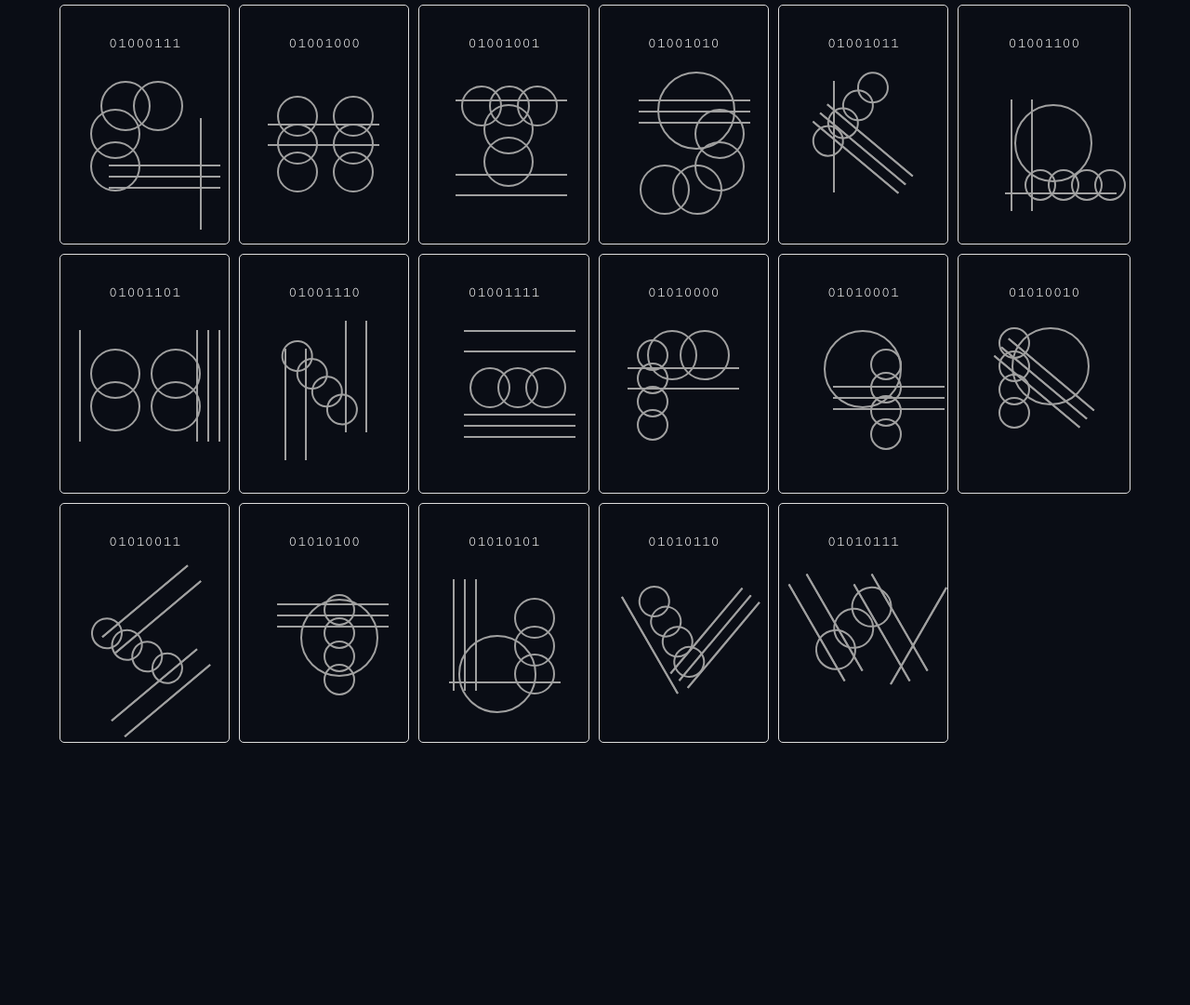
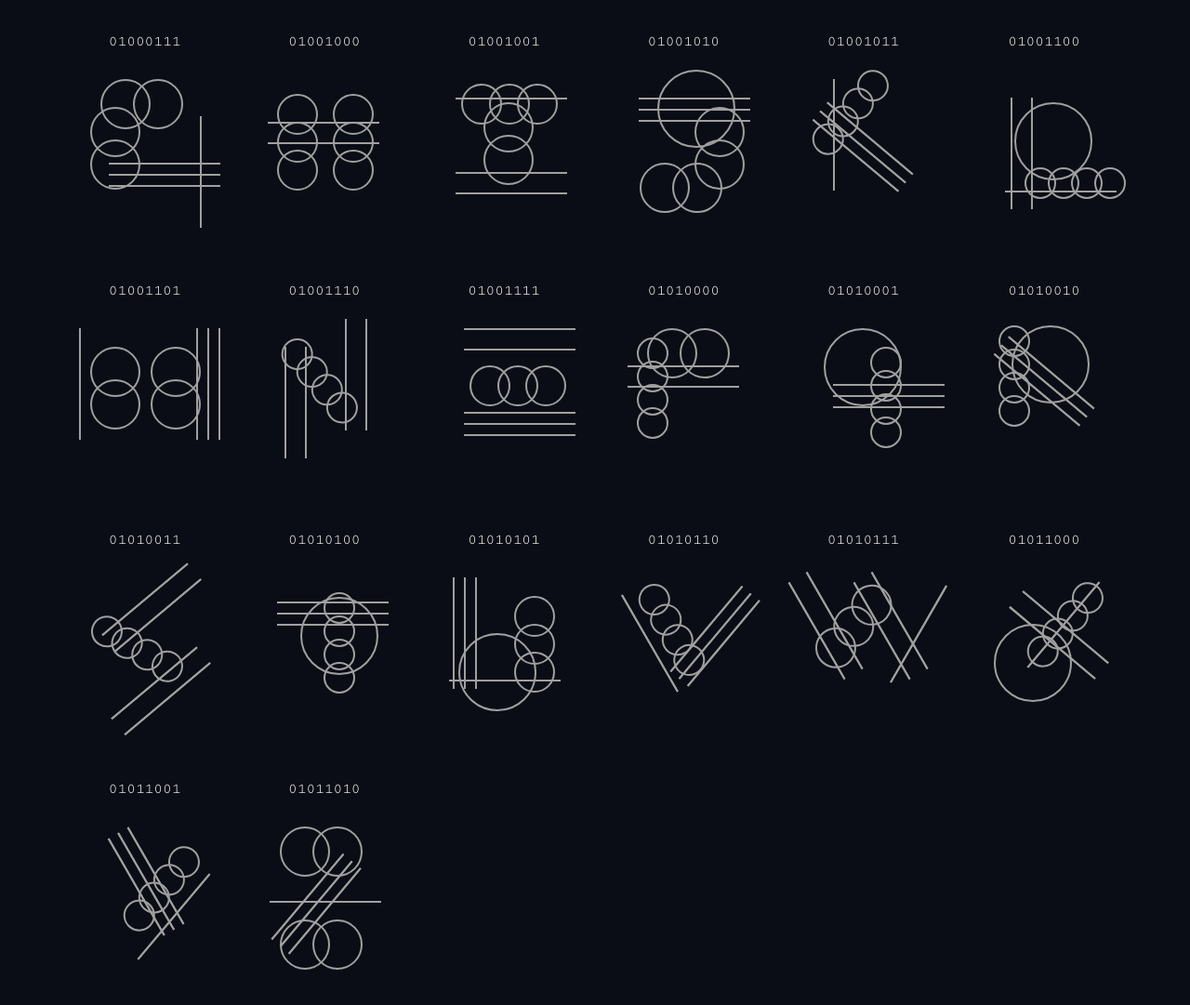
Before and after one commit to f-hanna/advanced-interaction-design, a plain HTML site: page project-1/index.html in a window 1280 px wide. Shown: the part 539-1620 px from the top of the page at 93% size. Drawn offline with nearby package versions, Linux system fonts and the light colour scheme.

Commit message:
DONE WITH ALPHABET+INTERACTIONS

```diff
--- a/project-1/index.html
+++ b/project-1/index.html
@@ -832,11 +832,11 @@
                     <div class="line a-8"></div>
                 </div>
 
-                <div class="line-2" id="v-l2-1">
+                <div class="line-2" id="w-l2-1">
                     <div class="line a-4"></div>
                     <div class="line a-2"></div>
                 </div>
-                <div class="line-2" id="v-l2-2">
+                <div class="line-2" id="w-l2-2">
                     <div class="line a-7"></div>
                     <div class="line a-6"></div>
                 </div>
@@ -852,6 +852,109 @@
 
         </div>
 
+        <!-- X -->
+        <div class="container">
+            <div class="letter-header">
+                <p class="letterform">X</p>
+                <p class="binary">01011000</p>
+            </div>
+
+            <div class="letter" id="X">
+
+                <div class="line-2">
+                    <div class="line a-5"></div>
+                    <div class="line a-4"></div>
+                </div>
+
+                <div class="line-1">
+                    <div class="line a-2"></div>
+                </div>
+
+                <div class="circle-1 a-1">
+                </div>
+
+
+                <div class="circle-4">
+                    <div class="circle c4-1 a-8"></div>
+                    <div class="circle c4-2 a-7"></div>
+                    <div class="circle c4-3 a-6"></div>
+                    <div class="circle c4-4 a-3"></div>
+                </div>
+
+
+
+
+            </div>
+
+        </div>
+
+        <!-- Y -->
+        <div class="container">
+            <div class="letter-header">
+                <p class="letterform">Y</p>
+                <p class="binary">01011001</p>
+            </div>
+
+            <div class="letter" id="Y">
+
+                <div class="line-3">
+                    <div class="line a-8"></div>
+                    <div class="line a-5"></div>
+                    <div class="line a-4"></div>
+                </div>
+
+                <div class="line-1">
+                    <div class="line a-2"></div>
+                </div>
+
+                <div class="circle-4">
+                    <div class="circle c4-1 a-7"></div>
+                    <div class="circle c4-2 a-6"></div>
+                    <div class="circle c4-3 a-3"></div>
+                    <div class="circle c4-4 a-1"></div>
+                </div>
+
+
+            </div>
+
+        </div>
+
+         <!-- Z -->
+         <div class="container">
+            <div class="letter-header">
+                <p class="letterform">Z</p>
+                <p class="binary">01011010</p>
+            </div>
+
+            <div class="letter" id="Z">
+
+                <div class="line-3">
+                    <div class="line a-5"></div>
+                    <div class="line a-4"></div>
+                    <div class="line a-2"></div>
+                </div>
+
+                <div class="line-1">
+                    <div class="line a-7"></div>
+                </div>
+
+                <div class="circle-2 horizontal" id="z-c2-1">
+                    <div class="circle c2-1 a-2"></div>
+                    <div class="circle c2-2 a-1"></div>
+                </div>
+
+                <div class="circle-2 horizontal" id="z-c2-2">
+                    <div class="circle c2-1 a-8"></div>
+                    <div class="circle c2-2 a-6"></div>
+                </div>
+
+
+
+
+            </div>
+
+        </div>
+
         <script src="script.js"></script>
 
 </body>
--- a/project-1/letters.css
+++ b/project-1/letters.css
@@ -150,7 +150,7 @@
     margin-top: 2em;
 }
 
-#E > * {
+#E>* {
     position: absolute;
 }
 
@@ -308,7 +308,7 @@
 }
 
 /* J */
-#J > * {
+#J>* {
     position: absolute;
 }
 
@@ -341,7 +341,7 @@
 
 }
 
-#K > * {
+#K>* {
     position: absolute;
 }
 
@@ -367,7 +367,7 @@
     margin-left: .5em;
 }
 
-#L > * {
+#L>* {
     position: absolute;
 }
 
@@ -376,7 +376,7 @@
     left: 140px;
 }
 
-#L .line-1{
+#L .line-1 {
     top: 120px;
     left: 10px;
 
@@ -400,7 +400,7 @@
     margin-left: .5em;
 } */
 
-#M > * {
+#M>* {
     position: absolute;
 }
 
@@ -437,7 +437,7 @@
     margin-left: 2.5em;
 }
 
-#N > * {
+#N>* {
     position: absolute;
 }
 
@@ -457,11 +457,11 @@
 /* O */
 
 #O {
-   margin: 2em auto;
-   margin-left: 1em;
+    margin: 2em auto;
+    margin-left: 1em;
 }
 
-#O > * {
+#O>* {
     position: absolute;
 }
 
@@ -474,7 +474,7 @@
     top: 80px;
 }
 
-#O .circle-3{
+#O .circle-3 {
     top: 40px;
     left: 110px;
 }
@@ -486,7 +486,7 @@
     margin-top: 2em;
 }
 
-#P > * {
+#P>* {
     position: absolute;
 }
 
@@ -512,7 +512,7 @@
 
 }
 
-#Q > * {
+#Q>* {
     position: absolute;
 }
 
@@ -563,11 +563,11 @@
 
 }
 
-#S > * {
+#S>* {
     position: absolute;
 }
 
-#S > .line-2 {
+#S>.line-2 {
     transform: rotate(140deg);
 }
 
@@ -598,7 +598,7 @@
     margin-left: .5em;
 }
 
-#T > * {
+#T>* {
     position: absolute;
 }
 
@@ -616,7 +616,7 @@
 /* #U {
 } */
 
-#U > * {
+#U>* {
     position: absolute;
 }
 
@@ -647,7 +647,7 @@
     margin-left: 2em;
 }
 
-#V > * {
+#V>* {
     position: absolute;
 }
 
@@ -672,7 +672,7 @@
     margin-left: .5em;
 }
 
-#W > * {
+#W>* {
     position: absolute;
 }
 
@@ -692,10 +692,99 @@
     left: 20px;
 }
 
-#v-l2-1 {
+#w-l2-1 {
     left: -50px;
 }
 
-#v-l2-2 {
+#w-l2-2 {
     left: 20px;
 }
+
+/* X */
+
+#X {
+    /* margin-top: 2em; */
+    margin-left: 1em;
+}
+
+#X>* {
+    position: absolute;
+}
+
+#X .circle-4 {
+    transform: rotate(40deg);
+    left: 50px;
+    top: -5px;
+}
+
+#X .line-2 {
+    transform: rotate(40deg);
+    top: 30px;
+}
+
+#X .line-1 {
+    transform: rotate(310deg);
+    top: 50px;
+    left: 5px;
+}
+
+#X .circle-1 {
+    top: 50px;
+    left: -10px;
+}
+
+/* Y */
+
+#Y {
+    margin-top: 3em;
+    /* margin-left: 1em; */
+}
+
+#Y>* {
+    position: absolute;
+}
+
+#Y .circle-4 {
+    transform: rotate(40deg);
+    left: 60px;
+    top: -5px;
+}
+
+#Y .line-1 {
+    transform: rotate(310deg);
+    top: 80px;
+    left: 30px;
+}
+
+#Y .line-3 {
+    transform: rotate(60deg);
+    top: 20px;
+    left: 0px;
+}
+
+/* Z */
+
+#Z > * {
+    position: absolute;
+}
+
+#z-c2-1 {
+    left: 100px;
+
+}
+
+#z-c2-2 {
+    top: 100px;
+    left: 100px;
+
+}
+
+#Z .line-3 {
+    transform: rotate(130deg);
+    top: 60px;
+    left: -10px;
+}
+
+#Z .line-1 {
+    top: 80px;
+}
--- a/project-1/style.css
+++ b/project-1/style.css
@@ -31,10 +31,11 @@ h1 {
     /* padding: 20px; */
     margin: 0 5%;
     margin-top: 2%;
+    margin-bottom: 2%;
 }
 
 .container {
-    border: 1px solid #ddd;
+    border: 1px solid var(--black);
     height: 12em;
     border-radius: 5px;
     color: white;
@@ -45,6 +46,7 @@ h1 {
 
 .container:hover {
     background-color: rgb(27, 33, 49);
+    border: 1px solid white;
 
 }
 
@@ -82,7 +84,7 @@ h1 {
 
 #module {
     grid-column: 1/-1;
-    border: 1px solid #ddd;
+    background-color: rgb(27, 33, 49);
     /* height: 15em; */
     border-radius: 5px;
     color: white;
```
